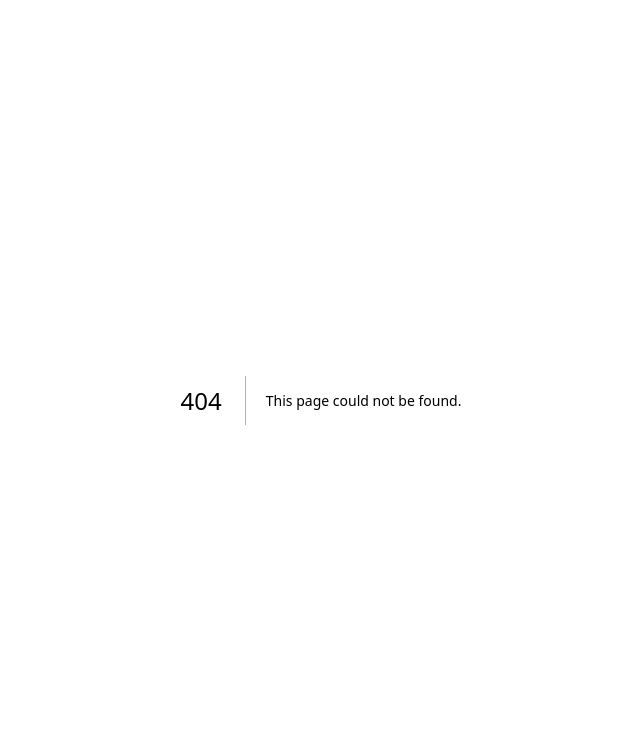
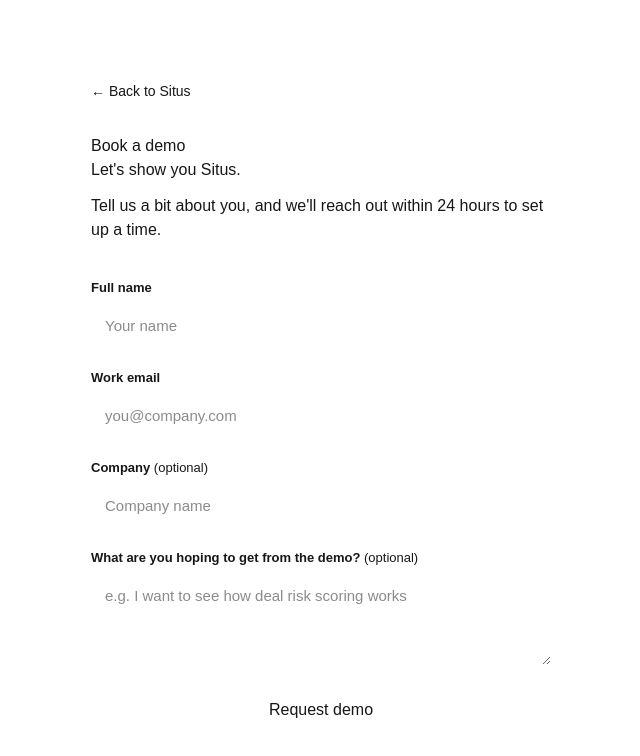
Before and after one commit to durveshparadkar/situs-dashboard, a Next.js app in the folder web/: page /components/demo in a window 1280 px wide. Before the commit this address had no page. Shown: the top 756 px of the page, without its empty margins (319-959 px from the left). Built offline with nearby package versions, Linux system fonts and the light colour scheme.

Commit message:
Add native demo request form, replacing Calendly link

```diff
--- /dev/null
+++ b/web/app/components/demo/page.tsx
@@ -0,0 +1,176 @@
+"use client";
+
+import { useState } from "react";
+import Link from "next/link";
+
+const API_BASE = "https://api.situsrevenue.com";
+
+export default function DemoRequestPage() {
+  const [name, setName] = useState("");
+  const [email, setEmail] = useState("");
+  const [company, setCompany] = useState("");
+  const [message, setMessage] = useState("");
+  const [loading, setLoading] = useState(false);
+  const [submitted, setSubmitted] = useState(false);
+  const [error, setError] = useState("");
+
+  const handleSubmit = async () => {
+    if (!name.trim() || !email.trim()) {
+      setError("Name and email are required.");
+      return;
+    }
+
+    try {
+      setLoading(true);
+      setError("");
+
+      const res = await fetch(`${API_BASE}/api/public/demo-request`, {
+        method: "POST",
+        headers: { "Content-Type": "application/json" },
+        body: JSON.stringify({
+          name: name.trim(),
+          email: email.trim().toLowerCase(),
+          company: company.trim() || undefined,
+          message: message.trim() || undefined,
+        }),
+      });
+
+      const data = await res.json();
+
+      if (!res.ok || !data?.success) {
+        throw new Error(data?.message || "Something went wrong. Please try again.");
+      }
+
+      setSubmitted(true);
+    } catch (err) {
+      setError(err instanceof Error ? err.message : "Something went wrong. Please try again.");
+    } finally {
+      setLoading(false);
+    }
+  };
+
+  return (
+    <div style={{ minHeight: "100vh", background: "var(--s-base)", display: "flex", alignItems: "center", justifyContent: "center", padding: "24px" }}>
+      <div style={{ width: "100%", maxWidth: 460 }}>
+
+        <Link
+          href="/"
+          style={{ fontSize: 14, color: "var(--t-tertiary)", textDecoration: "none", display: "inline-block", marginBottom: 32 }}
+        >
+          ← Back to Situs
+        </Link>
+
+        {!submitted ? (
+          <>
+            <div className="badge">Book a demo</div>
+            <h1 className="h-section" style={{ marginBottom: 12 }}>
+              Let&apos;s show you Situs.
+            </h1>
+            <p className="t-lead" style={{ marginBottom: 36 }}>
+              Tell us a bit about you, and we&apos;ll reach out within 24 hours to set up a time.
+            </p>
+
+            {error && (
+              <div style={{
+                background: "rgba(239,68,68,0.06)", border: "1px solid rgba(239,68,68,0.15)",
+                borderRadius: "var(--r-md)", padding: "12px 16px", marginBottom: 20,
+                fontSize: 14, color: "#DC2626",
+              }}>
+                {error}
+              </div>
+            )}
+
+            <div style={{ display: "flex", flexDirection: "column", gap: 18 }}>
+              <div>
+                <label style={{ fontSize: 13, fontWeight: 600, color: "var(--t-secondary)", display: "block", marginBottom: 6 }}>
+                  Full name
+                </label>
+                <input
+                  value={name}
+                  onChange={(e) => setName(e.target.value)}
+                  placeholder="Your name"
+                  style={inputStyle}
+                />
+              </div>
+
+              <div>
+                <label style={{ fontSize: 13, fontWeight: 600, color: "var(--t-secondary)", display: "block", marginBottom: 6 }}>
+                  Work email
+                </label>
+                <input
+                  type="email"
+                  value={email}
+                  onChange={(e) => setEmail(e.target.value)}
+                  placeholder="you@company.com"
+                  style={inputStyle}
+                />
+              </div>
+
+              <div>
+                <label style={{ fontSize: 13, fontWeight: 600, color: "var(--t-secondary)", display: "block", marginBottom: 6 }}>
+                  Company <span style={{ fontWeight: 400, color: "var(--t-faint)" }}>(optional)</span>
+                </label>
+                <input
+                  value={company}
+                  onChange={(e) => setCompany(e.target.value)}
+                  placeholder="Company name"
+                  style={inputStyle}
+                />
+              </div>
+
+              <div>
+                <label style={{ fontSize: 13, fontWeight: 600, color: "var(--t-secondary)", display: "block", marginBottom: 6 }}>
+                  What are you hoping to get from the demo? <span style={{ fontWeight: 400, color: "var(--t-faint)" }}>(optional)</span>
+                </label>
+                <textarea
+                  value={message}
+                  onChange={(e) => setMessage(e.target.value)}
+                  placeholder="e.g. I want to see how deal risk scoring works"
+                  rows={3}
+                  style={{ ...inputStyle, resize: "vertical", fontFamily: "inherit" }}
+                />
+              </div>
+
+              <button
+                onClick={handleSubmit}
+                disabled={loading}
+                className="btn btn--primary"
+                style={{ width: "100%", marginTop: 8, opacity: loading ? 0.6 : 1 }}
+              >
+                {loading ? "Sending..." : "Request demo"}
+              </button>
+            </div>
+          </>
+        ) : (
+          <div style={{ textAlign: "center", padding: "40px 0" }}>
+            <div style={{
+              width: 56, height: 56, borderRadius: "50%",
+              background: "rgba(16,185,129,0.1)", display: "flex",
+              alignItems: "center", justifyContent: "center", margin: "0 auto 20px",
+            }}>
+              <span style={{ fontSize: 24 }}>✓</span>
+            </div>
+            <h2 className="h-section" style={{ fontSize: 28, marginBottom: 12 }}>
+              Thanks, {name.split(" ")[0]}.
+            </h2>
+            <p className="t-lead">
+              We&apos;ll reach out to <strong>{email}</strong> within 24 hours to schedule your demo.
+            </p>
+          </div>
+        )}
+      </div>
+    </div>
+  );
+}
+
+const inputStyle: React.CSSProperties = {
+  width: "100%",
+  padding: "12px 14px",
+  fontSize: 15,
+  border: "1px solid var(--s-border-2)",
+  borderRadius: "var(--r-md)",
+  outline: "none",
+  transition: "border-color 0.15s ease",
+  background: "var(--s-base)",
+  color: "var(--t-primary)",
+};
--- a/web/app/components/shared/constants.ts
+++ b/web/app/components/shared/constants.ts
@@ -1,4 +1,4 @@
-export const DEMO_URL = "https://calendly.com/durvesh-situsrevenue/30min";
+export const DEMO_URL = "/demo";
 export const APP_URL = "https://app.situsrevenue.com";
 export const SIGNUP_URL = APP_URL + "/signup";
 
```
